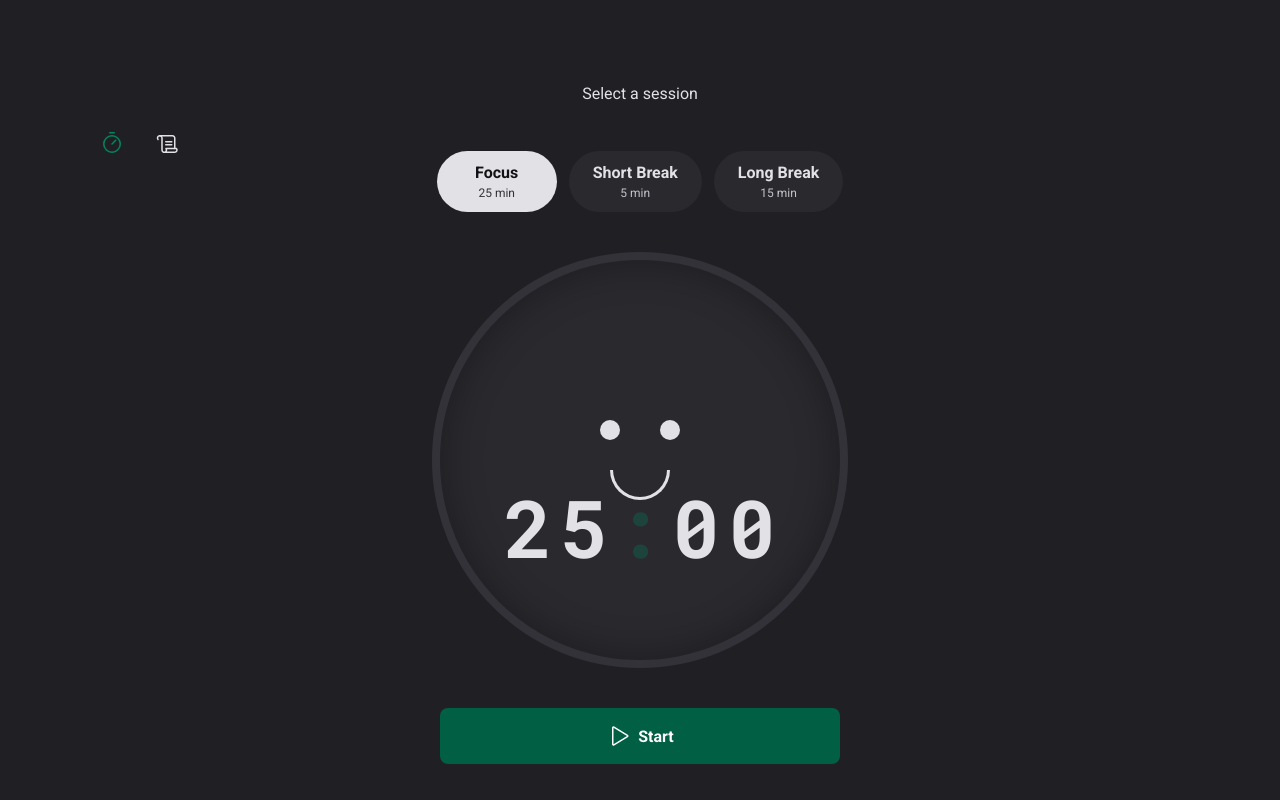
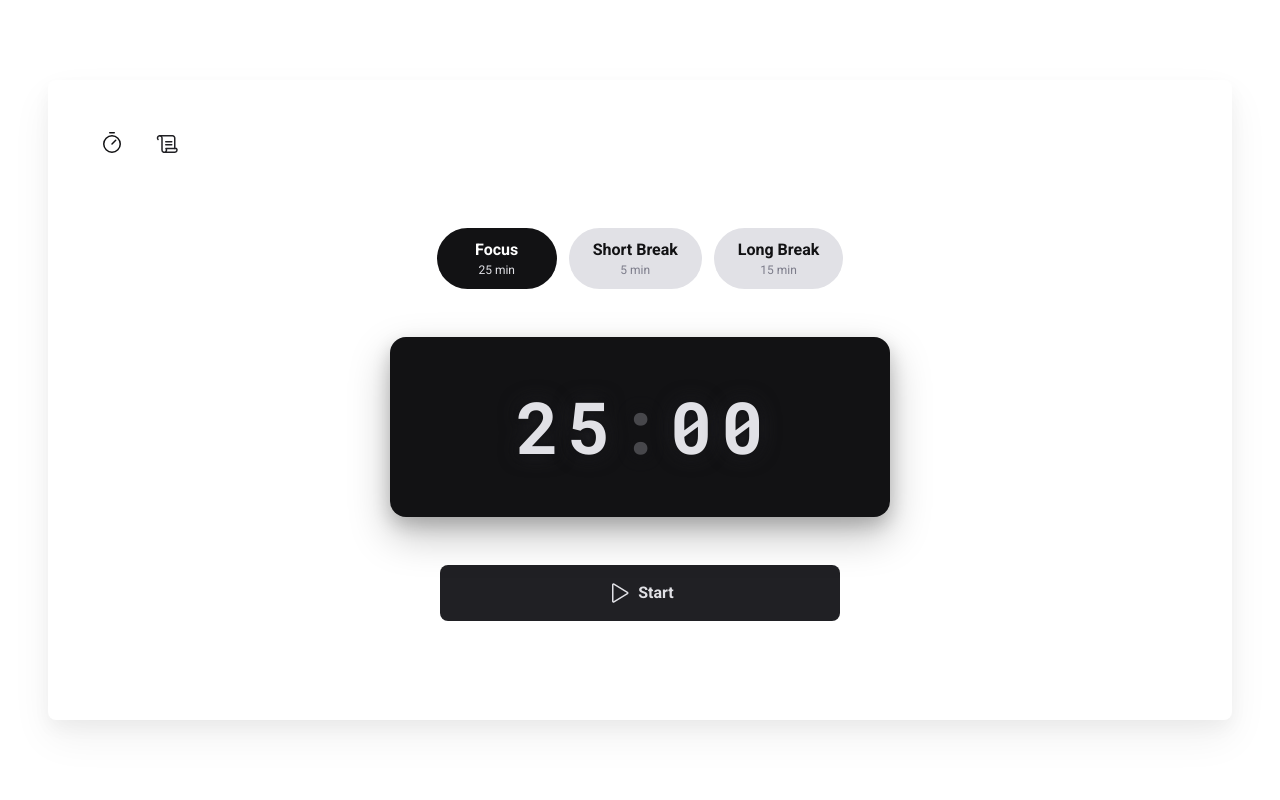
Before and after one commit to Guisandroni/pomodoro-timer, a React (Vite) app in the folder frontend/: page / in a window 1280 px wide. Built offline with nearby package versions, Linux system fonts and the light colour scheme; no server answers.

Commit message:
fix: styled remove time face clock, redezigned layout

```diff
--- a/frontend/src/components/Button/styles.ts
+++ b/frontend/src/components/Button/styles.ts
@@ -15,7 +15,7 @@ const buttonVariants = {
 }
 
 export const ButtonContainer = styled.button<ButtonContainerProps>`
-    background-color: ${props => props.theme['green-500']};
+    background-color: ${props => props.theme["gray-900"]};
     color: ${props=> props.theme.white};
     width: 6rem;
     border-radius: 8px;
--- a/frontend/src/components/Header/styles.ts
+++ b/frontend/src/components/Header/styles.ts
@@ -30,7 +30,7 @@ export const HeaderContainer = styled.div`
             justify-content:center;
             align-items:center;
 
-            color: ${props => props.theme["gray-100"]};
+            color: ${props => props.theme["gray-800"]};
 
             border-top: 3px solid transparent;
             border-bottom: 3px solid transparent;
@@ -43,7 +43,7 @@ export const HeaderContainer = styled.div`
             }
 
             &:hover{
-                border-bottom: 3px solid ${props => props.theme["green-500"]};
+                border-bottom: 3px solid ${props => props.theme["gray-800"]};
 
                 @media (max-width: 480px) {
                     border-bottom-width: 2px;
@@ -51,7 +51,7 @@ export const HeaderContainer = styled.div`
             }
 
             &.active{
-                color: ${props => props.theme["green-500"]}
+                color: ${props => props.theme["gray-900"]};
             }
         }
     }
--- a/frontend/src/components/styles/globalStyles.ts
+++ b/frontend/src/components/styles/globalStyles.ts
@@ -9,12 +9,13 @@ export const GlobalStyles = createGlobalStyle`
 
     :focus{
         outline:0;
-        box-shadow: 0 0 0 2px ${(props) => props.theme["green-500"]}
+        box-shadow: 0 0 0 2px ${(props) => props.theme["gray-700"]};
     }
 
     body{
-        background-color: ${(props) => props.theme["gray-800"]};
-        color:${(props) => props.theme["gray-300"]}
+        background-color: ${(props) => props.theme.white};
+        color:${(props) => props.theme["gray-900"]};
+        -webkit-font-smoothing: antialiased;
     }
 
     body, input, textarea, button, form{
--- a/frontend/src/layouts/DefaultLayout/styles.ts
+++ b/frontend/src/layouts/DefaultLayout/styles.ts
@@ -5,8 +5,9 @@ export const LayoutContainer = styled.div`
   height: calc(100vh - 10rem);
   margin: 5rem auto;
   padding: 2.5rem;
-  background-color: ${(props) => props.theme["gray-800"]};
+  background-color: ${(props) => props.theme.white};
   border-radius: 8px;
+  box-shadow: 0 18px 40px rgba(0, 0, 0, 0.06), 0 8px 18px rgba(0, 0, 0, 0.04);
 
   display: flex;
   flex-direction: column;
--- a/frontend/src/pages/History/styles.ts
+++ b/frontend/src/pages/History/styles.ts
@@ -10,7 +10,8 @@ export const HistoryContainer = styled.div`
 
     h1{
         font-size: 1.5rem;
-        color: ${props=> props.theme["gray-100"]};
+        color: ${props=> props.theme["gray-900"]};
+        font-weight: 700;
     }
 
     @media (max-height: 642px) {
--- a/frontend/src/pages/Home/index.tsx
+++ b/frontend/src/pages/Home/index.tsx
@@ -6,10 +6,8 @@ import {
   FormContainer,
   ClockFace,
   ClockTime,
-  PomodoroFace,
   SessionTabs,
   SessionButton,
-  SessionsHeader,
 } from "./styles"
 import { useCallback, useContext, useEffect, useMemo, useState } from "react"
 import { CyclesContext } from "../../contexts/CyclesContext"
@@ -114,7 +112,6 @@ export function Home() {
   return (
     <HomeContainer>
       <FormContainer>
-        <SessionsHeader>Select a session</SessionsHeader>
         <SessionTabs>
           {(Object.keys(SESSION_PRESETS) as SessionType[]).map((sessionKey) => {
             const session = SESSION_PRESETS[sessionKey]
@@ -135,13 +132,6 @@ export function Home() {
 
         <ClockContainer>
           <ClockFace $progress={progressPercentage}>
-            <PomodoroFace>
-              <div className="eyes">
-                <div className="eye left"></div>
-                <div className="eye right"></div>
-              </div>
-              <div className="mouth"></div>
-            </PomodoroFace>
             <ClockTime>
               <span>{minutes[0]}</span>
               <span>{minutes[1]}</span>
--- a/frontend/src/pages/Home/styles.ts
+++ b/frontend/src/pages/Home/styles.ts
@@ -41,7 +41,8 @@ export const DivContainer = styled.div`
 `;
 
 export const SessionsHeader = styled.span`
-  color: ${(props) => props.theme["gray-100"]};
+  color: ${(props) => props.theme["gray-900"]};
+  font-weight: 700;
 `;
 
 export const SessionTabs = styled.div`
@@ -65,8 +66,8 @@ export const SessionButton = styled.button<{ $active: boolean }>`
   border: none;
   border-radius: 999px;
   padding: 0.75rem 1.5rem;
-  background-color: ${(props) => (props.$active ? props.theme["gray-100"] : props.theme["gray-700"])};
-  color: ${(props) => (props.$active ? props.theme["gray-900"] : props.theme["gray-100"])};
+  background-color: ${(props) => (props.$active ? props.theme["gray-900"] : props.theme["gray-100"])};
+  color: ${(props) => (props.$active ? props.theme.white : props.theme["gray-900"])};
   font-weight: bold;
   cursor: pointer;
   display: flex;
@@ -79,7 +80,7 @@ export const SessionButton = styled.button<{ $active: boolean }>`
   span {
     font-size: 0.75rem;
     font-weight: 500;
-    color: ${(props) => (props.$active ? props.theme["gray-600"] : props.theme["gray-300"])};
+    color: ${(props) => (props.$active ? props.theme["gray-100"] : props.theme["gray-500"])};
   }
 
   &:disabled {
@@ -107,16 +108,18 @@ interface ButtonHomeProps {
 export const ButtonHome = styled.button<ButtonHomeProps>`
   background-color: ${(props) =>
     props.$variant === "stop"
-      ? props.theme["red-500"]
-      : props.theme["green-700"]
-  };
-  &:focus{outline: 0; box-shadow: 0 0 0 2px ${props => props.$variant === "stop" ? props.theme["red-500"] : props.theme["green-500"]}}
+      ? props.theme["gray-900"]
+      : props.theme["gray-800"]};
+  &:focus{
+    outline: 0;
+    box-shadow: 0 0 0 2px ${props => props.theme["gray-700"]};
+  }
   border: none;
   border-radius: 8px;
   width: 100%;
   max-width: 400px;
   padding: 1rem 0;
-  color: ${(props) => props.theme.white};
+  color: ${(props) => props.theme["gray-100"]};
   display: flex;
   justify-content: center;
   align-items: center;
@@ -136,9 +139,8 @@ export const ButtonHome = styled.button<ButtonHomeProps>`
 
     background-color: ${(props) =>
       props.$variant === "stop"
-        ? props.theme["red-700"]
-        : props.theme["green-500"]
-    };
+        ? props.theme["gray-800"]
+        : props.theme["gray-700"]};
   }
 
   @media (max-width: 768px) {
@@ -168,184 +170,46 @@ interface ClockFaceProps {
 
 export const ClockFace = styled.div<ClockFaceProps>`
   position: relative;
-  width: 400px;
-  height: 400px;
-  border-radius: 50%;
-  background: ${(props) => props.theme["gray-700"]};
+  width: 100%;
+  max-width: 520px;
+  height: 180px;
+  border-radius: 16px;
+  background: ${(props) => props.theme["gray-900"]};
   display: flex;
   flex-direction: column;
   justify-content: center;
   align-items: center;
+  /* sombra suave para destacar o timer sem criar sensação de cartão separado do layout */
   box-shadow:
-    0 0 0 8px ${(props) => props.theme["gray-600"]},
-    0 0 0 16px ${(props) => props.theme["gray-800"]},
-    inset 0 0 40px rgba(0, 0, 0, 0.3);
-
-  /* Anel de progresso */
-  &::before {
-    content: '';
-    position: absolute;
-    top: -8px;
-    left: -8px;
-    width: calc(100% + 16px);
-    height: calc(100% + 16px);
-    border-radius: 50%;
-    background: conic-gradient(
-      from 0deg,
-      ${(props) => props.theme["green-500"]} 0%,
-      ${(props) => props.theme["green-500"]} ${(props) => props.$progress}%,
-      ${(props) => props.theme["gray-600"]} ${(props) => props.$progress}%,
-      ${(props) => props.theme["gray-600"]} 100%
-    );
-    z-index: -1;
-    transition: background 0.3s ease;
-  }
+    0 18px 40px rgba(0, 0, 0, 0.25),
+    0 8px 18px rgba(0, 0, 0, 0.18);
 
   @media (max-height: 642px) {
-    width: 300px;
-    height: 300px;
+    height: 150px;
   }
 
   @media (max-width: 768px) {
-    width: 300px;
-    height: 300px;
+    height: 150px;
   }
 
   @media (max-width: 480px) {
-    width: 250px;
-    height: 250px;
-  }
-`;
-
-export const PomodoroFace = styled.div`
-  position: absolute;
-  top: 50%;
-  left: 50%;
-  transform: translate(-50%, -50%);
-  width: 200px;
-  height: 200px;
-  display: flex;
-  flex-direction: column;
-  justify-content: center;
-  align-items: center;
-  z-index: 1;
-
-  .eyes {
-    display: flex;
-    gap: 40px;
-    margin-bottom: 20px;
-  }
-
-  .eye {
-    width: 20px;
-    height: 20px;
-    background-color: ${(props) => props.theme["gray-100"]};
-    border-radius: 50%;
-    position: relative;
-    animation: blink 4s infinite;
-
-    &.left {
-      animation-delay: 0s;
-    }
-
-    &.right {
-      animation-delay: 0.1s;
-    }
-
-    @keyframes blink {
-      0%, 90%, 100% {
-        height: 20px;
-      }
-      95% {
-        height: 2px;
-      }
-    }
-  }
-
-  .mouth {
-    width: 60px;
-    height: 30px;
-    border: 3px solid ${(props) => props.theme["gray-100"]};
-    border-top: none;
-    border-radius: 0 0 60px 60px;
-    margin-top: 10px;
-  }
-
-  @media (max-height: 642px) {
-    width: 150px;
-    height: 150px;
-
-    .eyes {
-      gap: 30px;
-      margin-bottom: 15px;
-    }
-
-    .eye {
-      width: 15px;
-      height: 15px;
-    }
-
-    .mouth {
-      width: 45px;
-      height: 22px;
-    }
-  }
-
-  @media (max-width: 768px) {
-    width: 150px;
-    height: 150px;
-
-    .eyes {
-      gap: 30px;
-      margin-bottom: 15px;
-    }
-
-    .eye {
-      width: 15px;
-      height: 15px;
-    }
-
-    .mouth {
-      width: 45px;
-      height: 22px;
-    }
-  }
-
-  @media (max-width: 480px) {
-    width: 120px;
-    height: 120px;
-
-    .eyes {
-      gap: 24px;
-      margin-bottom: 12px;
-    }
-
-    .eye {
-      width: 12px;
-      height: 12px;
-    }
-
-    .mouth {
-      width: 36px;
-      height: 18px;
-    }
+    height: 130px;
   }
 `;
 
 export const ClockTime = styled.div`
-  position: absolute;
-  bottom: 80px;
-  left: 50%;
-  transform: translateX(-50%);
-  z-index: 2;
   display: flex;
   align-items: center;
   justify-content: center;
   gap: 0.5rem;
   font-family: "Roboto Mono", monospace;
-  font-size: 5rem;
+  font-size: 4.5rem;
   font-weight: bold;
   color: ${(props) => props.theme["gray-100"]};
+  text-shadow:
+    0 0 5px ${(props) => props.theme["gray-900"]},
+    0 0 10px ${(props) => props.theme["gray-900"]},
+    0 0 20px ${(props) => props.theme["gray-700"]};
 
   span {
     display: inline-block;
@@ -354,7 +218,7 @@ export const ClockTime = styled.div`
   }
 
   .separator {
-    color: ${(props) => props.theme["green-500"]};
+    color: ${(props) => props.theme["gray-300"]};
     animation: pulse 1s infinite;
   }
 
@@ -369,17 +233,14 @@ export const ClockTime = styled.div`
 
   @media (max-height: 642px) {
     font-size: 3.5rem;
-    bottom: 60px;
   }
 
   @media (max-width: 768px) {
     font-size: 3.5rem;
-    bottom: 60px;
   }
 
   @media (max-width: 480px) {
     font-size: 2.5rem;
-    bottom: 50px;
     gap: 0.25rem;
   }
 `;
```
Also changed, not shown: 2 other files (tests, documents, lock files or other folders).
